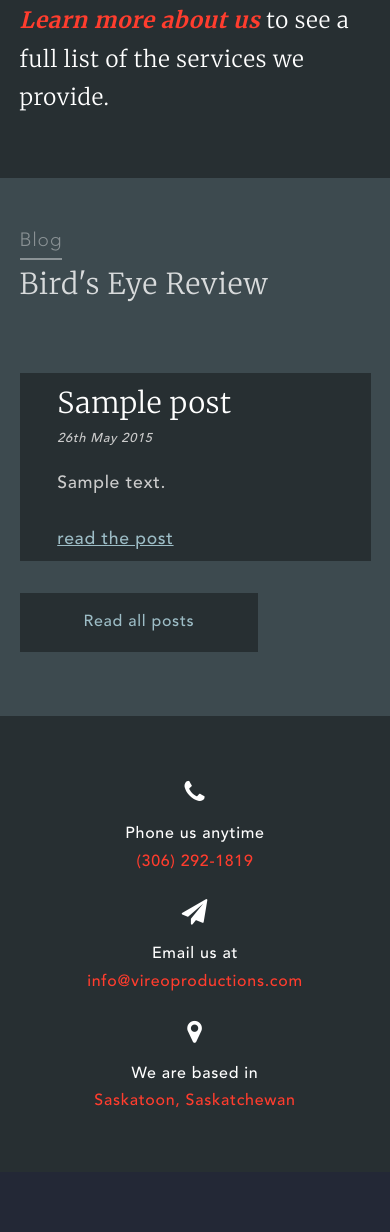
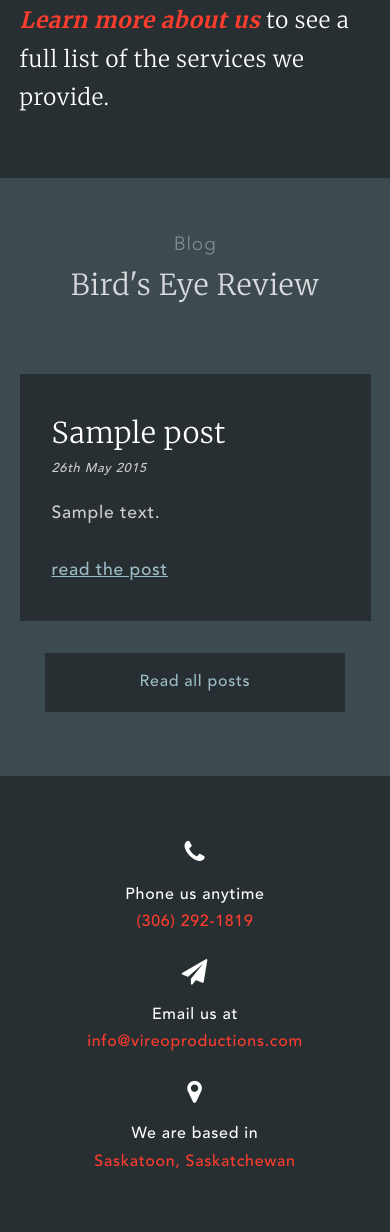
Before and after one commit to 7Mears/vireo, a WordPress theme: the page made by themes/vireo/front-page.php in a window 390 px wide. Shown: the part 2001-3233 px from the top of the page. Before the commit the page ends 3109 px from the top, so only its background shows below. Run offline with PHP 8.4 and a stand-in for WordPress, Linux system fonts and the light colour scheme; the site name, menu and one post (Sample post) are stand-ins, and other content is empty; some libraries are stand-ins or nearby versions.

Commit message:
frontpage blog section responsive

```diff
--- a/themes/vireo/front-page.php
+++ b/themes/vireo/front-page.php
@@ -63,7 +63,7 @@ get_header(); ?>
 
     <?php endwhile; ?>
     <div class="read-all-posts">
-      <a href="#0">Read all posts</a>
+      <a href="<?php echo esc_url( home_url( '/' ) ); ?>blog/">Read all posts</a>
     </div>
 
   </div><!-- /container -->
--- a/themes/vireo/sass/theme/_frontpage.scss
+++ b/themes/vireo/sass/theme/_frontpage.scss
@@ -1,20 +1,20 @@
 //global
 .section-title,
 .section-sub-head {
+  text-align: center;
 }
 
 .section-title {
   color: rgba(255,255,255,0.4);
   @include font-size(1.2);
   font-family: $font__primary;
-  border-bottom: 2px solid rgba(255,255,255,0.4);
-  display: inline-block;
-  margin-bottom: 0;
+  margin: ($padding-main / 2) 0 0 0;
 }
 
 .section-sub-head {
   color: rgba(255,255,255,0.8);
   margin: 0;
+
 }
 
 // hero
@@ -173,20 +173,31 @@
   }
 }
 
+
 .home-post--content {
   width: 75%;
+  margin: 2%;
   float: right;
-  margin: 2%;
   @include font-size(1.1);
+
+  @include bp-medium {
+    width: 100%;
+    margin: $padding-main 0;
+  }
 }
 
 .home-post--image {
+  width: 15%;
   margin: 2%;
-  width: 15%;
   border-radius: 50%;
   border: $border-size solid $color5;
   float: left;
   shape-outside: circle();
+
+  @include bp-medium {
+    width: 75px;
+    margin-top: -(75px / 2.5);
+  }
 }
 
 .home-post:nth-child(3) .home-post--image {
@@ -215,8 +226,9 @@
   background-color: $color1;
   text-align: center;
   padding:  ($padding-main / 2) ($padding-main * 2);
-  display: inline-block;
-  margin: $padding-main 0 0 0;
+  display: block;
+  margin: $padding-main auto 0 auto;
+  width: 300px;
 
   a {
     text-decoration: none;
--- a/themes/vireo/style.css
+++ b/themes/vireo/style.css
@@ -972,14 +972,17 @@ object {
   color: #FF3D2E;
 }
 
+.section-title,
+.section-sub-head {
+  text-align: center;
+}
+
 .section-title {
   color: rgba(255, 255, 255, 0.4);
   font-size: 19.2px;
   font-size: 1.2rem;
   font-family: "Avenir", sans-serif;
-  border-bottom: 2px solid rgba(255, 255, 255, 0.4);
-  display: inline-block;
-  margin-bottom: 0;
+  margin: 1em 0 0 0;
 }
 
 .section-sub-head {
@@ -1130,19 +1133,31 @@ object {
 
 .home-post--content {
   width: 75%;
+  margin: 2%;
   float: right;
-  margin: 2%;
   font-size: 17.6px;
   font-size: 1.1rem;
 }
+@media only screen and (max-width: 55em) {
+  .home-post--content {
+    width: 100%;
+    margin: 2em 0;
+  }
+}
 
 .home-post--image {
+  width: 15%;
   margin: 2%;
-  width: 15%;
   border-radius: 50%;
   border: 3px solid #DAEAEF;
   float: left;
   shape-outside: circle();
+}
+@media only screen and (max-width: 55em) {
+  .home-post--image {
+    width: 75px;
+    margin-top: -30px;
+  }
 }
 
 .home-post:nth-child(3) .home-post--image {
@@ -1169,8 +1184,9 @@ object {
   background-color: #272F32;
   text-align: center;
   padding: 1em 4em;
-  display: inline-block;
-  margin: 2em 0 0 0;
+  display: block;
+  margin: 2em auto 0 auto;
+  width: 300px;
 }
 .read-all-posts a {
   text-decoration: none;
```
